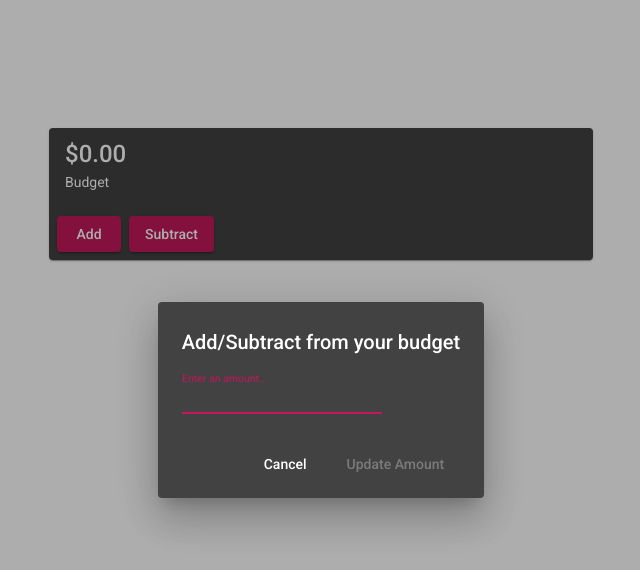
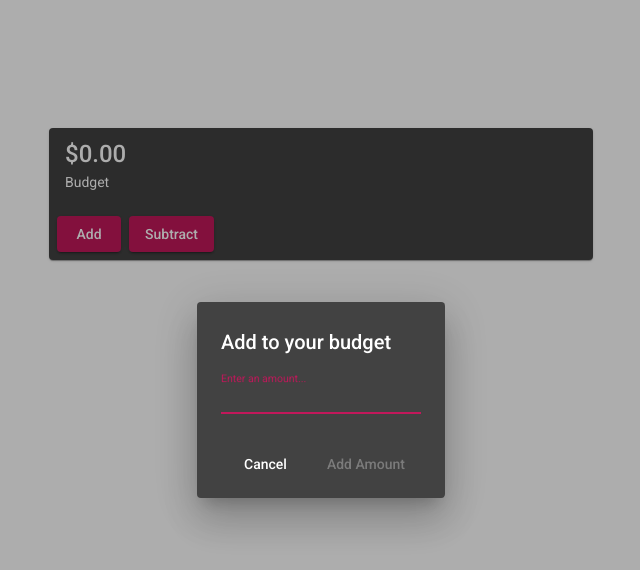
Before and after one commit to GH94GitHub/budget-web, an Angular app: page / in a window 1280 px wide. Both pictures are taken after a click on the button "Add". Shown: the top 570 px of the page, without its empty margins (319-959 px from the left). Built offline with nearby package versions, Linux system fonts and the light colour scheme; no server answers.

Commit message:
Added either 'subtract' or 'add' to dialog, depending on which button was pressed.

```diff
--- a/src/app/pages/home/home.component.ts
+++ b/src/app/pages/home/home.component.ts
@@ -31,10 +31,17 @@ export class HomeComponent implements OnInit {
   }
 
   openConfirmAmountDialog(e : any) {
+
+    let clickedAdd = e.srcElement.id === 'addBtn' || e.srcElement.offsetParent.id === 'addBtn';
+    let clickedSubtract = e.srcElement.id === 'subtractBtn' || e.srcElement.offsetParent.id === 'subtractBtn';
+
     console.log('--event--')
     console.log(e);
 
     const dialogRef = this.dialog.open(ConfirmAmountDialogComponent, {
+      data: {
+        actionMessage: clickedAdd ? 'Add' : 'Subtract'
+      },
       disableClose: true
     });
 
@@ -50,11 +57,11 @@ export class HomeComponent implements OnInit {
         console.log(data);
 
         // Add user input to budget
-        if (e.srcElement.id === 'addBtn' || e.srcElement.offsetParent.id === 'addBtn') {
+        if (clickedAdd) {
           tempBudget += Number(data.amount);
         }
         // Subtract user input from budget
-        else if(e.srcElement.id === 'subtractBtn' || e.srcElement.offsetParent.id === 'subtractBtn') {
+        else if(clickedSubtract) {
           tempBudget -= Number(data.amount)
         }
 
--- a/src/app/shared/confirm-amount-dialog/confirm-amount-dialog.component.html
+++ b/src/app/shared/confirm-amount-dialog/confirm-amount-dialog.component.html
@@ -1,4 +1,4 @@
-<h2 mat-dialog-title>Add/Subtract from your budget</h2>
+<h2 mat-dialog-title>{{ data.actionMessage }} <span *ngIf="data.actionMessage === 'Add'">to</span><span *ngIf="data.actionMessage === 'Subtract'">from</span> your budget</h2>
 
 <mat-dialog-content [formGroup]="amountForm">
   <mat-form-field style="width: 200px;">
@@ -8,5 +8,5 @@
 
 <mat-dialog-actions align="end">
   <button mat-button (click)="cancel()">Cancel</button>
-  <button mat-button [disabled]="!amountForm.valid" (click)="updateAmount()">Update Amount</button>
+  <button mat-button [disabled]="!amountForm.valid" (click)="updateAmount()">{{ data.actionMessage }} Amount</button>
 </mat-dialog-actions>
--- a/src/app/shared/confirm-amount-dialog/confirm-amount-dialog.component.ts
+++ b/src/app/shared/confirm-amount-dialog/confirm-amount-dialog.component.ts
@@ -1,6 +1,7 @@
-import { Component, OnInit } from '@angular/core';
+import { Component, OnInit, Inject } from '@angular/core';
+import { inject } from '@angular/core/testing';
 import { FormBuilder, FormGroup, Validators } from '@angular/forms';
-import { MatDialogRef } from '@angular/material/dialog';
+import { MatDialogRef, MAT_DIALOG_DATA } from '@angular/material/dialog';
 
 
 @Component({
@@ -11,8 +12,14 @@ import { MatDialogRef } from '@angular/material/dialog';
 export class ConfirmAmountDialogComponent implements OnInit {
 
   amountForm: FormGroup = {} as FormGroup;
+  actionMessage: string;
 
-  constructor(private dialogRef: MatDialogRef<ConfirmAmountDialogComponent>, private fb: FormBuilder) { }
+  constructor(private dialogRef: MatDialogRef<ConfirmAmountDialogComponent>,
+              private fb: FormBuilder,
+              @Inject(MAT_DIALOG_DATA) public data: {actionMessage: string})
+              {
+                this.actionMessage = data.actionMessage;
+              }
 
   ngOnInit(): void {
     this.amountForm = this.fb.group({
```
